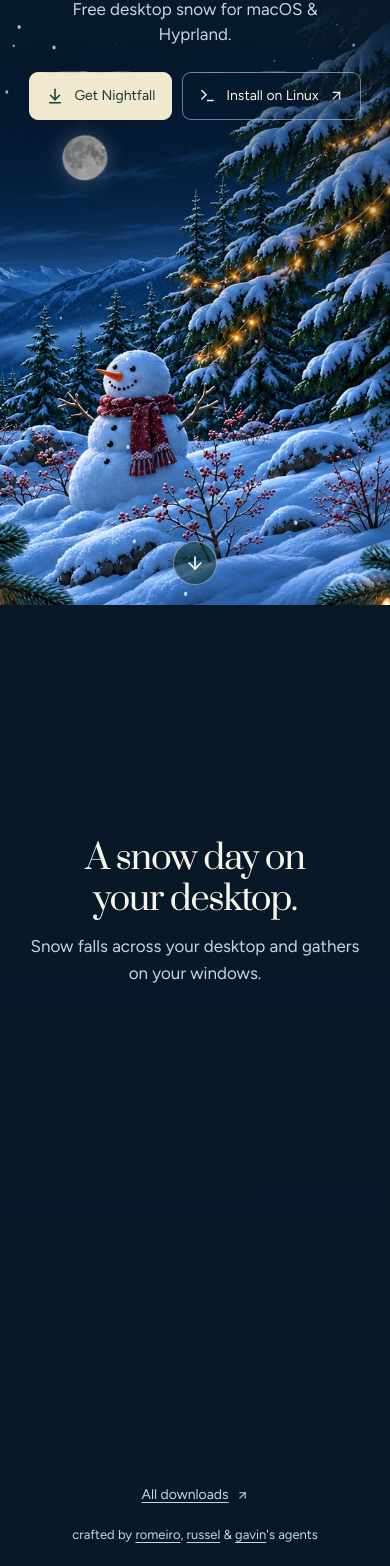
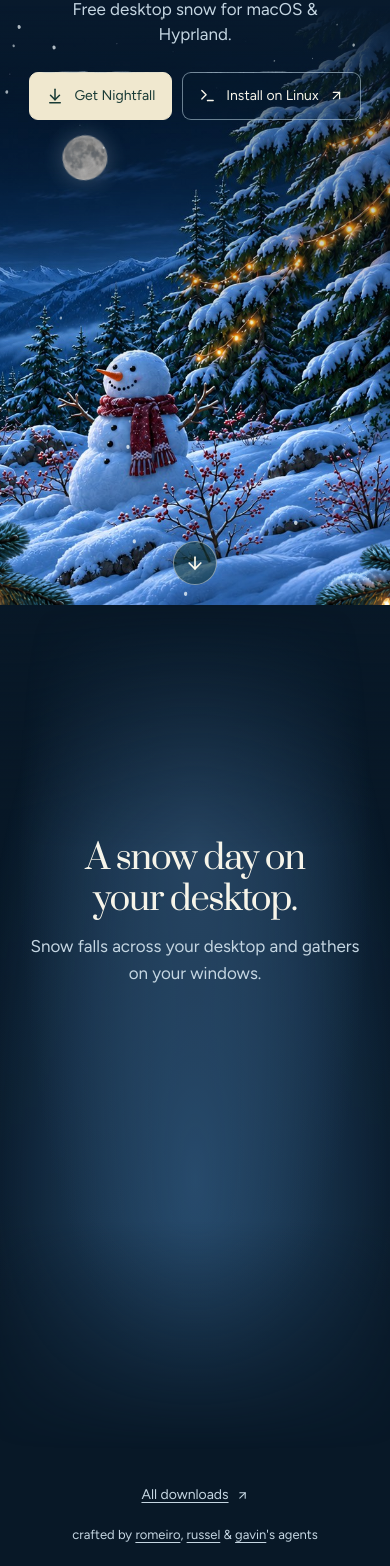
Before and after one commit to romeirofernandes/nightfall, a React (Vite) app in the folder website/: page / in a window 390 px wide. Shown: the part 239-1805 px from the top of the page. Built offline with nearby package versions, Linux system fonts and the light colour scheme.

Commit message:
Carry visible snowfall into the desktop passage

```diff
--- a/website/src/landing.css
+++ b/website/src/landing.css
@@ -150,14 +150,37 @@ body:has(.landing) { margin: 0; background: #eef4f8; }
 .winter-passage-shade { position: absolute; inset: 0; pointer-events: none; z-index: 0; background: var(--background); opacity: 0; }
 .winter-scroll-cue { position: absolute; bottom: 28px; left: calc(50% - 22px); width: 44px; height: 44px; display: grid; place-items: center; border: 1px solid #ffffff70; border-radius: 50%; background: #12332f99; color: #fffdf0!important; z-index: 3; transition: background 180ms; }
 .winter-scroll-cue:hover { background: #12332fe6; }
-.winter-passage { position: relative; z-index: 3; min-height: 100svh; display: grid; align-items: center; pointer-events: none; }
+.winter-passage {
+ --passage-drift: #b2cbde;
+ --passage-light: #f3f8ff;
+ position: relative;
+ z-index: 3;
+ min-height: 100svh;
+ display: grid;
+ align-items: center;
+ pointer-events: none;
+}
+.landing[data-theme="morning"] .winter-passage { --passage-drift: #aac6df; --passage-light: #fff2e6; }
+.landing[data-theme="evening"] .winter-passage { --passage-drift: #c4bdcd; --passage-light: #ffe4cc; }
+.landing[data-theme="night"] .winter-passage { --passage-drift: #284f73; --passage-light: #264461; }
 .winter-passage::before {
  content: '';
  position: absolute;
  inset: 0;
  background: linear-gradient(to bottom, transparent, color-mix(in srgb, var(--background) 88%, transparent) 24%, var(--background) 84%);
 }
-.winter-passage-copy { position: relative; padding-block: clamp(76px, 12vh, 120px) 66px; text-align: center; }
+.winter-passage::after {
+ content: '';
+ position: absolute;
+ inset: 0;
+ background:
+  radial-gradient(ellipse at 50% 28%, var(--passage-light), transparent 64%),
+  radial-gradient(ellipse at 50% 68%, var(--passage-drift), transparent 81%);
+ mask-image: linear-gradient(transparent, #000 29%, #000 73%, transparent);
+}
+.winter-passage-snow { position: absolute; z-index: 1; inset: 0; }
+.winter-passage-snow canvas { display: block; width: 100%; height: 100%; }
+.winter-passage-copy { position: relative; z-index: 2; padding-block: clamp(76px, 12vh, 120px) 66px; text-align: center; }
 .winter-passage h2 { margin: 0; font: 400 clamp(36px, 5vw, 70px)/1.18 Prata, Georgia, serif; letter-spacing: -.04em; text-wrap: balance; }
 .winter-passage p { margin: 14px auto 0; max-width: 44ch; color: var(--muted); font-size: clamp(17px, 1.5vw, 21px); line-height: 1.55; text-wrap: pretty; }
 .winter-desktop-preview {
--- a/website/src/landing.jsx
+++ b/website/src/landing.jsx
@@ -112,6 +112,9 @@ export function Landing() {
           <SnowSurfaces field={snowField} paused={snowPaused}/>
         </section>
         <section id="winter-passage" className="winter-passage" aria-labelledby="winter-passage-title">
+          <div className="winter-passage-snow" aria-hidden="true">
+            <Snow density={1} wind={8} paused={snowPaused} passageTheme={theme}/>
+          </div>
           <div className="landing-shell winter-passage-copy">
             <h2 id="winter-passage-title">A snow day on your desktop.</h2>
             <p>Snow falls across your desktop and gathers on your windows.</p>
--- a/website/src/snow.jsx
+++ b/website/src/snow.jsx
@@ -3,28 +3,50 @@ import {Snowflake,Minus,Square,X,Play,Pause,Wind,RotateCcw,ArrowUpRight,Music,Fo
 
 export function Contours({className=''}){return <svg className={'contour-map '+className} viewBox="0 0 1200 800" preserveAspectRatio="none" fill="none" aria-hidden="true"><g stroke="currentColor" strokeWidth=".7">{Array.from({length:19},(_,i)=><path key={i} d={`M${-180+i*18},${850-i*15} C${100+i*4},${500-i*25} ${800-i*30},${800-i*13} ${900-i*12},${420-i*18} S${1250-i*9},${60+i*3} ${1310-i*10},${-160+i*18}`}/>)}</g></svg>}
 
-export function Snow({density=1,wind=12,paused=false,obstacle=null,onCount,flat=false,atmosphere=false,surfaces=null}){
- const canvas=useRef(null),config=useRef({density,wind,paused,obstacle,onCount});
- useEffect(()=>{config.current={density,wind,paused,obstacle,onCount};},[density,wind,paused,obstacle,onCount]);
+export function Snow({density=1,wind=12,paused=false,obstacle=null,onCount,flat=false,atmosphere=false,surfaces=null,passageTheme}){
+ const canvas=useRef(null),config=useRef({density,wind,paused,obstacle,onCount,passageTheme});
+ useEffect(()=>{config.current={density,wind,paused,obstacle,onCount,passageTheme};},[density,wind,paused,obstacle,onCount,passageTheme]);
  useEffect(()=>{
   const el=canvas.current,ctx=el.getContext('2d');let w=1,h=1,raf,last=0,t=0,frame=0,bank=Array(70).fill(1),lastObstacle=null,visible=true,mobile=false;
+  let stillPassage=null;
   const reduced=matchMedia('(prefers-reduced-motion: reduce)');
   const flakes=Array.from({length:atmosphere?310:95},()=>({x:Math.random(),y:Math.random(),z:Math.random(),p:Math.random()*6.28}));
-  const resize=()=>{const r=el.getBoundingClientRect();w=r.width;h=r.height;mobile=atmosphere&&w<=600;if(mobile&&flakes.length>90)flakes.length=90;const d=Math.min(devicePixelRatio||1,1.5);el.width=w*d;el.height=h*d;ctx.setTransform(d,0,0,d,0,0);};
+  const resize=()=>{const r=el.getBoundingClientRect();w=r.width;h=r.height;mobile=atmosphere&&w<=600;if(mobile&&flakes.length>90)flakes.length=90;const d=Math.min(devicePixelRatio||1,1.5);el.width=w*d;el.height=h*d;ctx.setTransform(d,0,0,d,0,0);stillPassage=null;};
   const ro=new ResizeObserver(resize);ro.observe(el);resize();
   const io=new IntersectionObserver(entries=>{visible=entries[0].isIntersecting});io.observe(el);
   const loop=now=>{
    raf=requestAnimationFrame(loop);if(now-last<32||!visible||document.hidden)return;
-   const dt=Math.min((now-last)/1000,.05);last=now;const c=config.current;const stopped=c.paused||reduced.matches;const target=mobile?[30,60,90][c.density]:[65,145,310][c.density];
+   const dt=Math.min((now-last)/1000,.05);last=now;const c=config.current;const stopped=c.paused||reduced.matches;
+   const passage=c.passageTheme!==undefined;
+   if(passage&&stopped&&stillPassage===c)return;
+   stillPassage=passage&&stopped?c:null;
+   const target=passage?(w<=600?56:138):mobile?[30,60,90][c.density]:[65,145,310][c.density];
    if(!stopped){t+=dt;if(flakes.length<target)for(let i=0;i<3;i++)flakes.push({x:Math.random(),y:-.01,z:Math.random(),p:Math.random()*6.28});if(flakes.length>target)flakes.length=target;}
    let ob=c.obstacle;if(ob&&lastObstacle&&(Math.abs(ob.x-lastObstacle.x)+Math.abs(ob.y-lastObstacle.y)>.001))bank.fill(1);lastObstacle=ob;
    ctx.clearRect(0,0,w,h);
-   for(const f of flakes){
+   const daylight=passage&&c.passageTheme!=='night';
+   const count=passage?Math.min(flakes.length,target):flakes.length;
+   for(let i=0;i<count;i++){
+    const f=flakes[i];
     if(!stopped){const old=f.y;f.y+=(14+f.z*35)*dt/Math.max(h,1);f.x=(f.x+(c.wind+Math.sin(t*.7+f.p)*12)*dt/Math.max(w,1)+1)%1;
      if(surfaces?.current?.land(f.x*w,old*h,f.y*h,f.z)){f.y=-.01;f.x=Math.random();}
      if(ob&&f.x>=ob.x&&f.x<ob.x+ob.width){const i=Math.min(69,Math.floor((f.x-ob.x)/ob.width*69));if(old<=ob.y-bank[i]/h&&f.y>=ob.y-bank[i]/h){bank[i]=Math.min(13,bank[i]+.6);f.y=-.01;f.x=Math.random();}}
      if(f.y>1.01){f.y=-.01;f.x=Math.random();}}
-    ctx.fillStyle=flat?'#e4ead6':'#edf6fa';ctx.globalAlpha=mobile?.3+f.z*.5:atmosphere?.5+f.z*.48:.25+f.z*.65;ctx.beginPath();ctx.ellipse(f.x*w,f.y*h,(mobile?.45:atmosphere?.7:.45)+f.z*(mobile?1.3:atmosphere?3.4:1.5),(mobile?.55:atmosphere?.8:.6)+f.z*(mobile?1.6:atmosphere?3.8:1.8),Math.sin(t+f.p)*.3,0,Math.PI*2);ctx.fill();
+    const x=f.x*w, y=f.y*h, angle=Math.sin(t+f.p)*.3;
+    const rx=(mobile?.45:atmosphere?.7:.45)+f.z*(mobile?1.3:atmosphere?3.4:1.5);
+    const ry=(mobile?.55:atmosphere?.8:.6)+f.z*(mobile?1.6:atmosphere?3.8:1.8);
+    ctx.globalAlpha=mobile?.3+f.z*.5:atmosphere?.5+f.z*.48:.25+f.z*.65;
+    if(daylight){
+     // Offset the shaded underside so each flake reads as a speck, even on pale mist.
+     ctx.fillStyle=c.passageTheme==='evening'?'#75667c85':'#3c668885';
+     ctx.beginPath();
+     ctx.ellipse(x+.45,y+.75,rx,ry,angle,0,Math.PI*2);
+     ctx.fill();
+    }
+    ctx.fillStyle=flat?'#e4ead6':'#edf6fa';
+    ctx.beginPath();
+    ctx.ellipse(x,y,rx,ry,angle,0,Math.PI*2);
+    ctx.fill();
    }
    ctx.globalAlpha=1;
    if(ob){const copy=bank.slice();if(!stopped)bank=bank.map((v,i)=>v+(copy[Math.max(0,i-1)]+copy[Math.min(69,i+1)]-2*v)*dt);
--- a/website/src/use-winter-scroll.js
+++ b/website/src/use-winter-scroll.js
@@ -30,6 +30,7 @@ export function useWinterScroll(root, paused) {
     }
     // Reach the passage color before the sticky landscape gives way to the footer.
     passage.to('.winter-passage-shade',{opacity:1,duration:.82,ease:'sine.inOut'},.18)
+      .fromTo('.winter-passage-snow',{opacity:0},{opacity:1,duration:.48,ease:'sine.inOut'},.19)
       .fromTo('.winter-desktop-preview',{opacity:0},{opacity:1,duration:.34,ease:'sine.out'},.30);
    },host);
    const refresh=()=>ScrollTrigger.refresh();
```
Also changed, not shown: 6 other files (tests, documents, lock files or other folders).
